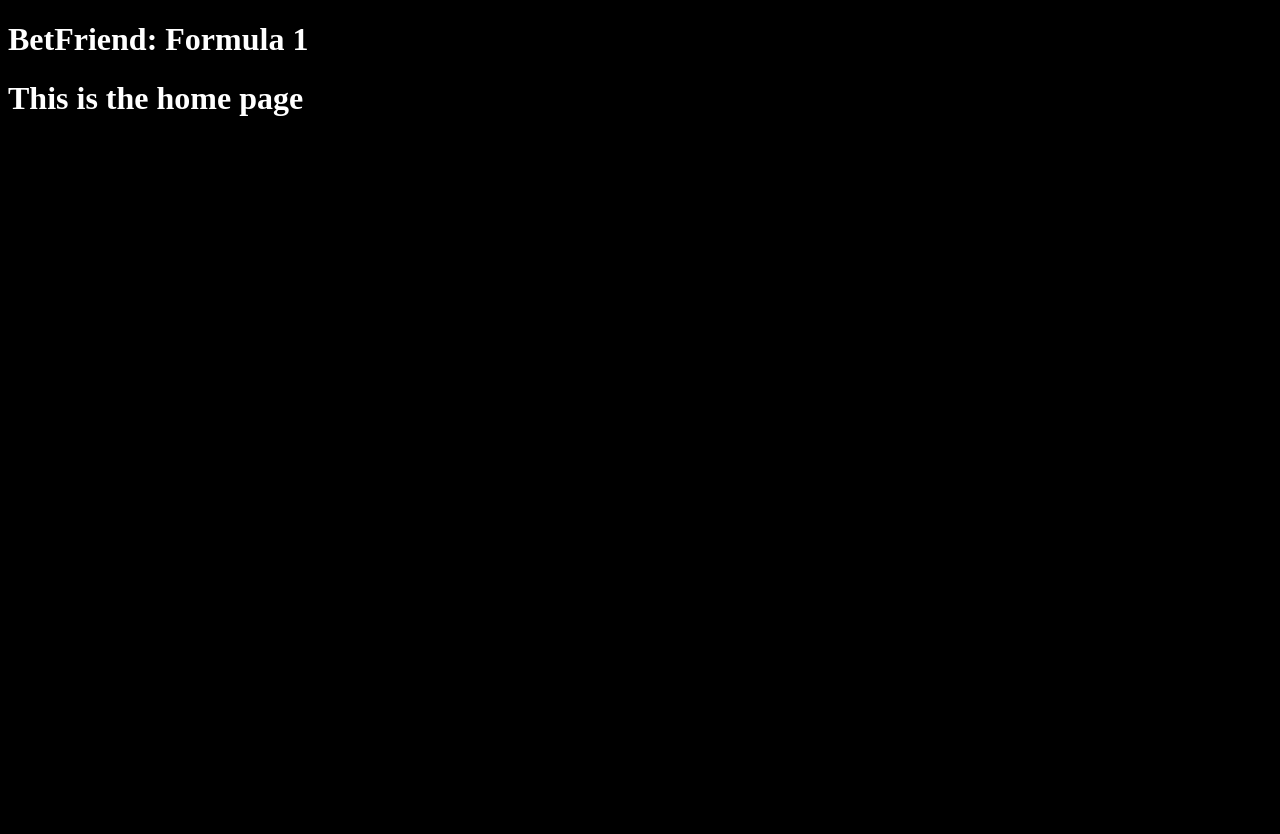
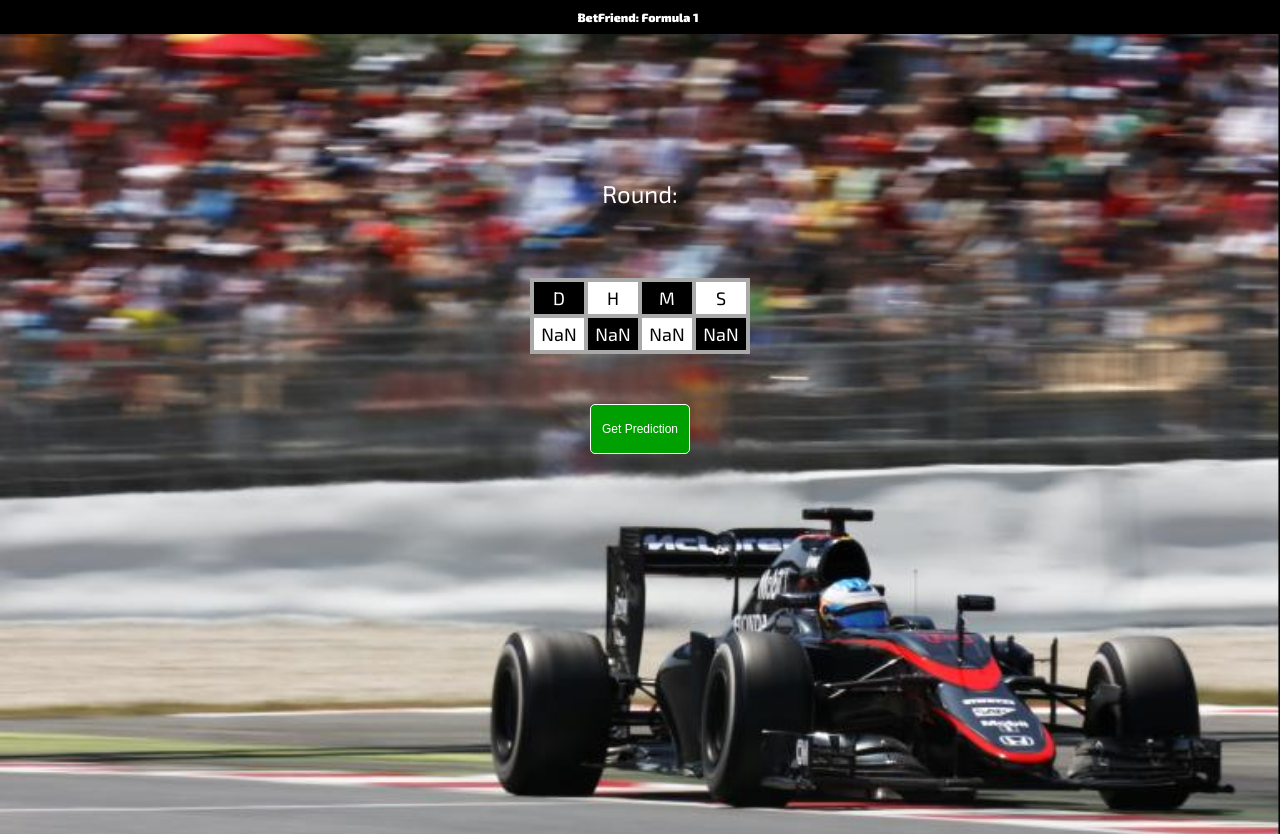
Before and after one commit to jon-wade/betfriend, a website: page app/index.html in a window 1280 px wide. Before the commit the page ends 800 px from the top, so only its background shows below. Drawn offline with nearby package versions, Linux system fonts and the light colour scheme; some packages are replaced by stand-ins of ours; no server answers.

Commit message:
add in home page, navigation and initial data pull

```diff
--- a/app/betfriend.js
+++ b/app/betfriend.js
@@ -1,5 +1,18 @@
 var app = angular.module('app', ['ngRoute', 'ngAnimate']);
 
+app.factory('ergast', ['$http', function($http){
+
+    return {
+        callAPI: function(url){
+
+            return $http({
+                'url': url,
+                'method': 'GET',
+                'cache': true
+            });
+        }
+    }
+}]);
 app.config(function($routeProvider) {
     $routeProvider
         .when('/', {
@@ -19,9 +32,73 @@
             controller: 'constructorCtrl'
         })
         .otherwise('/')});
+app.controller('homeCtrl', ['$scope', '$location', 'ergast', '$interval', function($scope, $location, ergast, $interval){
+
+    //methods for clicking through to the next page
+    $scope.getPredictionPage = function(){
+        $location.path('/prediction');
+    };
+
+    var raceScheduleArr = [];
+    var dateNow = new Date();
+    var currentRaceIndex;
+    var diff;
+
+    //get next race data from ergast API
+    ergast.callAPI('http://ergast.com/api/f1/2016.json').then(function(response){
+        console.log('SUCCESS', response);
+        raceScheduleArr = response.data.MRData.RaceTable.Races;
+        console.log('raceScheduleArr: ', raceScheduleArr);
+        for(var i=0; i<raceScheduleArr.length; i++){
+            var raceDate = raceScheduleArr[i].date + " " + raceScheduleArr[i].time;
+            raceDate = new Date(raceDate);
+            diff = (raceDate - dateNow);
+            //console.log(diff);
+            if (diff>0){
+                $scope.raceName = raceScheduleArr[i].raceName;
+                $scope.raceDate = new Date(raceScheduleArr[i].date).toDateString();
+                $scope.circuitName = raceScheduleArr[i].Circuit.circuitName;
+                $scope.round = raceScheduleArr[i].round;
+                currentRaceIndex = i;
+                break;
+            }
+        }
+    }, function(error){console.log('ERROR', error);});
+
+    //homepage countdown timer
+    $interval(function(){
+        diff -= 1000;
+        var d = diff / (1000*60*60*24);
+        var h = (diff % (1000*60*60*24)) / (1000*60*60);
+        var m = ((diff % (1000*60*60*24)) % (1000*60*60)) / (1000*60);
+        var s = (((diff % (1000*60*60*24)) % (1000*60*60)) % (1000*60)) / 1000;
+
+        $scope.days = Math.floor(d);
+        $scope.hours = Math.floor(h);
+        $scope.minutes = Math.floor(m);
+        $scope.seconds = Math.floor(s);
+
+    },1000);
+
+    //homepage background image randomizer
+    var rand = Math.abs(Math.random()*100);
+    if (rand <50){
+        $scope.img1 = true;
+        $scope.img2 = false;
+    }
+    else {
+        $scope.img1 = false;
+        $scope.img2 = true;
+    }
 
 
-app.controller('homeCtrl', ['$scope', function($scope){}]);
-app.controller('predictionCtrl', ['$scope', function($scope){}]);
+}]);
+app.controller('predictionCtrl', ['$scope', function($scope){
+
+
+
+
+
+}]);
 app.controller('driverCtrl', ['$scope', function($scope){}]);
 app.controller('constructorCtrl', ['$scope', function($scope){}]);
--- a/app/home/home.html
+++ b/app/home/home.html
@@ -1 +1,23 @@
-<h1>This is the home page</h1>
+<div class="container" ng-class="{image1: img1, image2: img2}">
+    <div id="title-block">
+        <h1>{{raceName}}</h1>
+        <p>Round: {{round}}</p>
+        <p>{{raceDate}}</p>
+        <p>{{circuitName}}</p>
+        <table id="countdown" bordercollapse>
+            <tr id="header">
+                <td class="black">D</td>
+                <td>H</td>
+                <td class="black">M</td>
+                <td>S</td>
+            </tr>
+            <tr>
+                <td>{{days}}</td>
+                <td class="black">{{hours}}</td>
+                <td>{{minutes}}</td>
+                <td class="black">{{seconds}}</td>
+            </tr>
+        </table>
+    </div>
+    <button type="button" ng-click="getPredictionPage()">Get Prediction</button>
+</div>
--- a/app/index.html
+++ b/app/index.html
@@ -4,17 +4,27 @@
     <meta charset="UTF-8">
     <title>Betfriend: Formula 1</title>
     <meta name="viewport" content="width=device-width, initial-scale=1.0">
+    <link href='https://fonts.googleapis.com/css?family=Exo+2:400,900italic,400italic,900' rel='stylesheet' type='text/css'>
     <link rel="stylesheet" href="style.css">
-</head>
-<body>
-    <h1>BetFriend: Formula 1</h1>
-    <div ng-view></div>
-
-
-
     <script src="bower_components/angular/angular.js"></script>
     <script src="bower_components/angular-route/angular-route.js"></script>
     <script src="bower_components/angular-animate/angular-animate.js"></script>
     <script src="betfriend.js"></script>
+</head>
+<body>
+    <nav>
+        <ul>
+            <li ng-class="{hide: true}">&lt;&lt; Bck</li>
+            <li><h1>BetFriend: Formula 1</h1></li>
+            <li ng-class="{hide: true}">Fwd &gt;&gt;</li>
+        </ul>
+    </nav>
+    <div ng-view>
+
+    </div>
+
+
+
+
 </body>
 </html>
--- a/app/style.css
+++ b/app/style.css
@@ -1,11 +1,103 @@
-html {
-    border: 0px;
-    margin: 0px;
-    padding: 0px;
+html, body {
+    border: 0;
+    margin: 0;
+    padding: 0;
     box-sizing: border-box;
 }
 
 body {
+    background-color: darkgrey;
+    color: white;
+    font-family: 'Exo 2', Helvetica, sans-serif;
+}
+
+nav ul {
+    display: flex;
+    justify-content: space-between;
+    margin: 0;
+    background-color: black;
+    padding: 10px 0;
+}
+
+nav ul li {
+    list-style: none;
+    font-size: 0.75em;
+    padding: 0 10px;
+}
+
+nav ul li.hide {
+    color: black;
+}
+
+
+nav ul li h1 {
+    font-size: 1em;
+    margin: 0;
+    text-align: center;
+    padding: 0 10px;
+}
+
+
+div.container {
+    background-size: cover;
+    background-position: center center;
+    min-height: 100vh;
+    text-align: center;
+    font-size: 1.5em;
+}
+
+div.image1 {
+    background-image: url('img/round-5/spanish-gp-1.jpg');
+}
+
+div.image2 {
+    background-image: url('img/round-5/spanish-gp-2.jpg');
+}
+
+
+div.container p {
+    margin: 0px;
+    padding-top: 20px;
+}
+
+div#title-block {
+    position: relative;
+    top: 125px;
+}
+
+div#title-block h1 {
+    margin: 0;
+    font-style: italic;
+}
+
+div.container button {
+    margin-top: 175px;
+    background-color: #00A000;
+    color: white;
+    font-size: 0.5em;
+    width: 100px;
+    height: 50px;
+    border: 1px solid white;
+    border-radius: 5px;
+}
+
+table#countdown {
+    font-size: 0.75em;
+    text-align: center;
+    margin: 0 auto;
+    border-collapse: collapse;
+    margin-top: 30px;
+    background-color: white;
+    color: black;
+}
+
+table#countdown td {
+    padding: 5px;
+    border: darkgrey solid 4px;
+    width: 40px;
+}
+
+table#countdown td.black {
     background-color: black;
     color: white;
 }
```
Also changed, not shown: app/img/round-5/spanish-gp-1.jpg (added), app/img/round-5/spanish-gp-2.jpg (added).
